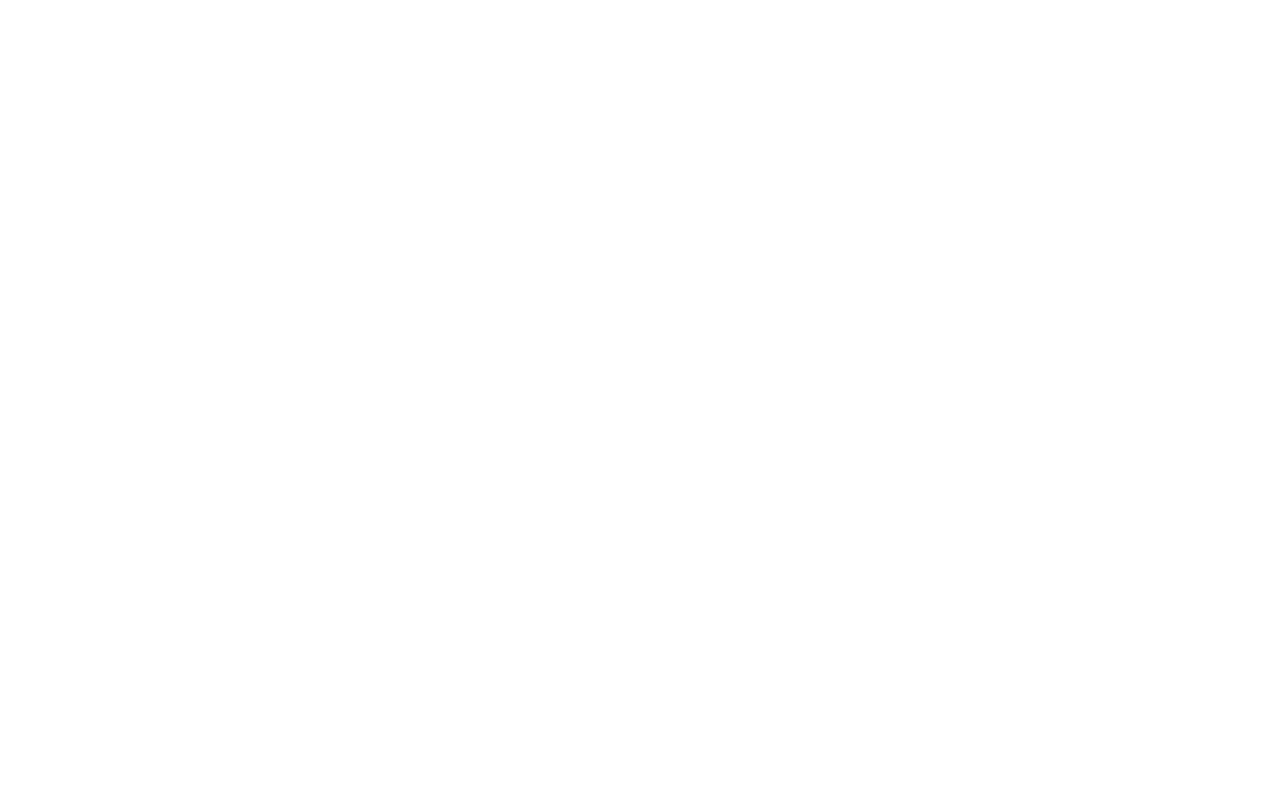
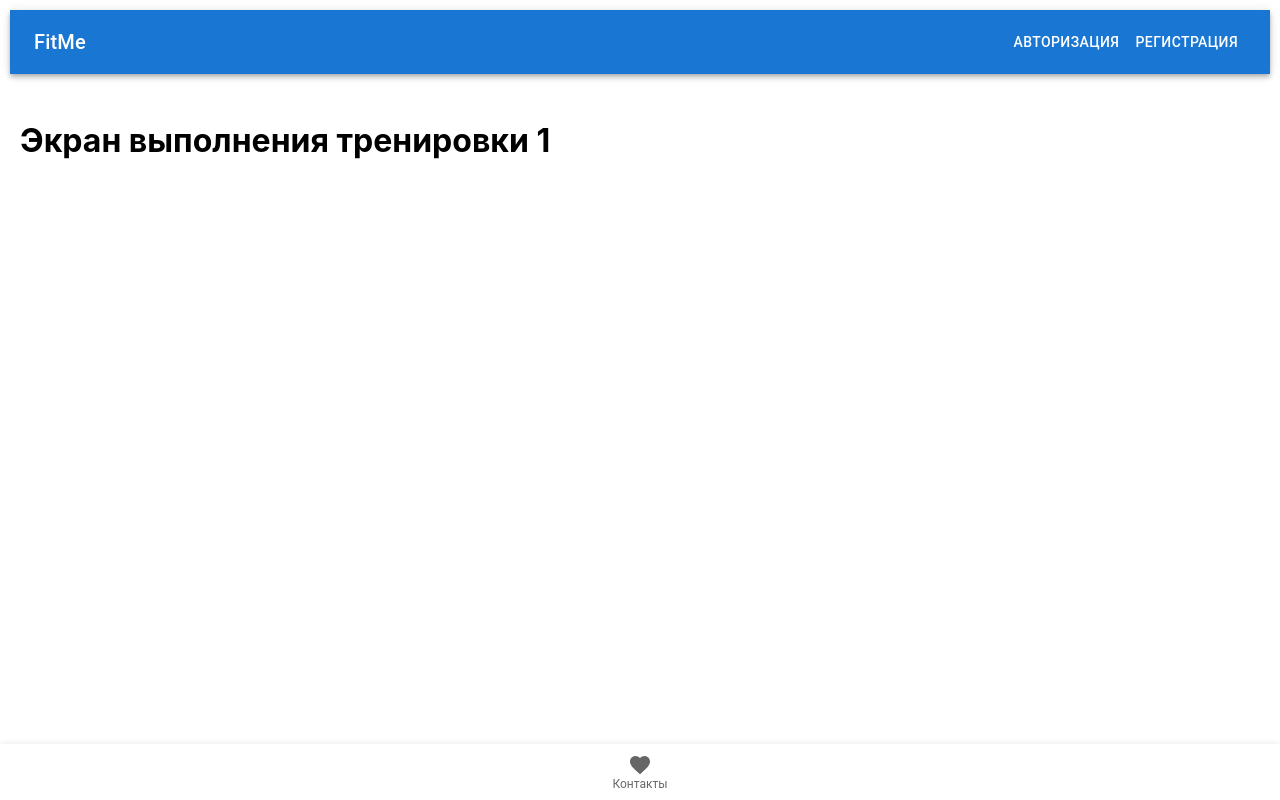
Before and after one commit to Paimonia/diploma, a React (Create React App) app in the folder Frontend/: page /training/execute/1 in a window 1280 px wide. Before the commit this address had no page. Built offline with nearby package versions, Linux system fonts and the light colour scheme.

Commit message:
Добавлена страница проведения тренировки

```diff
--- a/Frontend/src/App.js
+++ b/Frontend/src/App.js
@@ -13,8 +13,10 @@
 import Profile from './views/profile'
 import EditorExercise from './views/editorexercise'
 import EditorTraining from './views/editortraining'
+import TrainingExecute from './views/trainingexecute'
 
 import Container from './shared/container'
+
 
 import { BrowserRouter as Router, Routes, Route } from 'react-router-dom';
 
@@ -35,6 +37,7 @@
           <Route path="/profile" element={<Container><Profile /></Container>}/>
           <Route path="/exercise/edit/:id?" element={<Container><EditorExercise /></Container>} />
           <Route path="/training/edit/:id?" element={<Container><EditorTraining /></Container>} />
+          <Route path="/training/execute/:id?" element={<Container><TrainingExecute /></Container>} />
         </Routes>
       </Router>
     </React.StrictMode>
--- a/Frontend/src/views/editorexercise.js
+++ b/Frontend/src/views/editorexercise.js
@@ -1,5 +1,5 @@
 import React from 'react'
-import withRouter from './withrouter';
+import withRouter from '../shared/withrouter';
 import Button from '@mui/material/Button';
 import Grid from '@mui/material/Grid';
 import PhotoCamera from '@mui/icons-material/PhotoCamera';
--- a/Frontend/src/views/editortraining.js
+++ b/Frontend/src/views/editortraining.js
@@ -1,5 +1,5 @@
 import React from 'react'
-import withRouter from './withrouter'
+import withRouter from '../shared/withrouter'
 import Button from '@mui/material/Button'
 import Grid from '@mui/material/Grid'
 import PhotoCamera from '@mui/icons-material/PhotoCamera'
--- /dev/null
+++ b/Frontend/src/views/trainingexecute.js
@@ -0,0 +1,32 @@
+import React from 'react'
+import withRouter from '../shared/withrouter'
+
+class TrainingExecute extends React.Component {
+
+    constructor(props) {
+        super(props);
+        this.state = {
+
+        }
+
+        this.id =  this.props.params.id
+    }
+
+    componentDidMount() {
+        this.uploadData()
+    }
+
+    // загрузка данных
+    uploadData = () => {
+    }
+
+    render() {
+        return (
+            <div>
+                <h1>Экран выполнения тренировки {this.id}</h1>
+            </div>
+        )
+    }
+}
+
+export default withRouter(TrainingExecute);
```
Also changed, not shown: Frontend/src/shared/withrouter.js (renamed from Frontend/src/views/withrouter.js).
